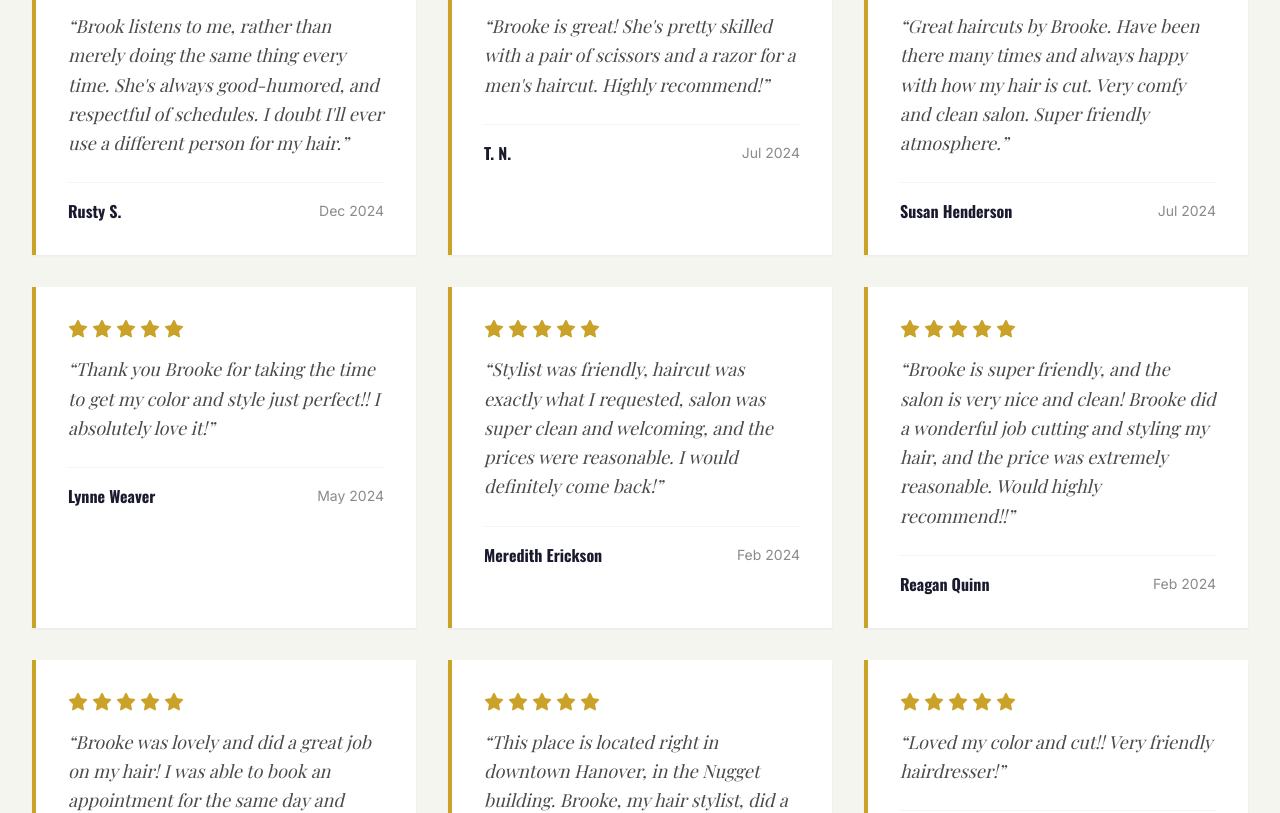
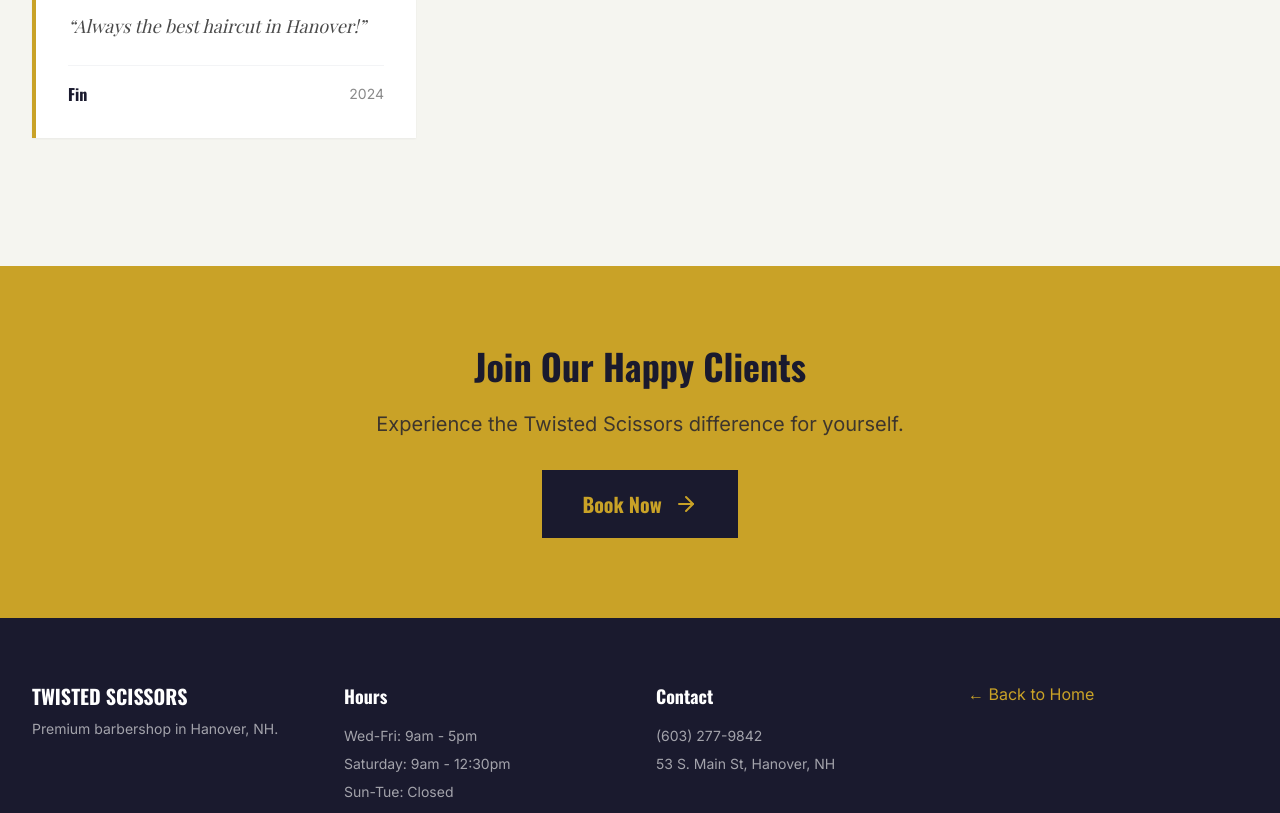
Before and after one commit to AEnldlya/twisted-scissors, a Next.js app: page /reviews in a window 1280 px wide. Shown: the part 600-1413 px from the top of the page. Built offline with nearby package versions, Linux system fonts and the light colour scheme; a web font is replaced by a local one.

Commit message:
Replace fake reviews with real review from Fin

```diff
--- a/app/page.tsx
+++ b/app/page.tsx
@@ -28,12 +28,7 @@
   ];
 
   const reviews = [
-    { name: 'Rusty S.', rating: 5, text: 'Brook listens to me, rather than merely doing the same thing every time. She\'s always good-humored, and respectful of schedules.', date: 'Dec 2024' },
-    { name: 'T. N.', rating: 5, text: 'Brooke is great! She\'s pretty skilled with a pair of scissors and a razor for a men\'s haircut. Highly recommend!', date: 'Jul 2024' },
-    { name: 'Susan Henderson', rating: 5, text: 'Great haircuts by Brooke. Have been there many times and always happy with how my hair is cut.', date: 'Jul 2024' },
-    { name: 'Lynne Weaver', rating: 5, text: 'Thank you Brooke for taking the time to get my color and style just perfect!! I absolutely love it!', date: 'May 2024' },
-    { name: 'Meredith Erickson', rating: 5, text: 'Stylist was friendly, haircut was exactly what I requested, salon was super clean and welcoming.', date: 'Feb 2024' },
-    { name: 'Reagan Quinn', rating: 5, text: 'Brooke is super friendly, and the salon is very nice and clean! Wonderful job cutting and styling.', date: 'Feb 2024' },
+    { name: 'Fin', rating: 5, text: 'Always the best haircut in Hanover!', date: '2024' },
   ];
 
   const features = [
--- a/app/reviews/page.tsx
+++ b/app/reviews/page.tsx
@@ -7,15 +7,7 @@
 
 export default function ReviewsPage() {
   const reviews = [
-    { name: 'Rusty S.', rating: 5, text: 'Brook listens to me, rather than merely doing the same thing every time. She\'s always good-humored, and respectful of schedules. I doubt I\'ll ever use a different person for my hair.', date: 'Dec 2024' },
-    { name: 'T. N.', rating: 5, text: 'Brooke is great! She\'s pretty skilled with a pair of scissors and a razor for a men\'s haircut. Highly recommend!', date: 'Jul 2024' },
-    { name: 'Susan Henderson', rating: 5, text: 'Great haircuts by Brooke. Have been there many times and always happy with how my hair is cut. Very comfy and clean salon. Super friendly atmosphere.', date: 'Jul 2024' },
-    { name: 'Lynne Weaver', rating: 5, text: 'Thank you Brooke for taking the time to get my color and style just perfect!! I absolutely love it!', date: 'May 2024' },
-    { name: 'Meredith Erickson', rating: 5, text: 'Stylist was friendly, haircut was exactly what I requested, salon was super clean and welcoming, and the prices were reasonable. I would definitely come back!', date: 'Feb 2024' },
-    { name: 'Reagan Quinn', rating: 5, text: 'Brooke is super friendly, and the salon is very nice and clean! Brooke did a wonderful job cutting and styling my hair, and the price was extremely reasonable. Would highly recommend!!', date: 'Feb 2024' },
-    { name: 'Larissa Pyer', rating: 5, text: 'Brooke was lovely and did a great job on my hair! I was able to book an appointment for the same day and given the location found the rates to be very reasonable. Exactly what I was looking for and I will surely be back!', date: 'Feb 2024' },
-    { name: 'X K', rating: 5, text: 'This place is located right in downtown Hanover, in the Nugget building. Brooke, my hair stylist, did a great job. I told her what cut and style I wanted for my haircut, and she did it perfectly and quickly! I will definitely come here again for a haircut!', date: 'Sep 2023' },
-    { name: 'bwev Betz', rating: 5, text: 'Loved my color and cut!! Very friendly hairdresser!', date: 'Aug 2023' },
+    { name: 'Fin', rating: 5, text: 'Always the best haircut in Hanover!', date: '2024' },
   ];
 
   return (
```
